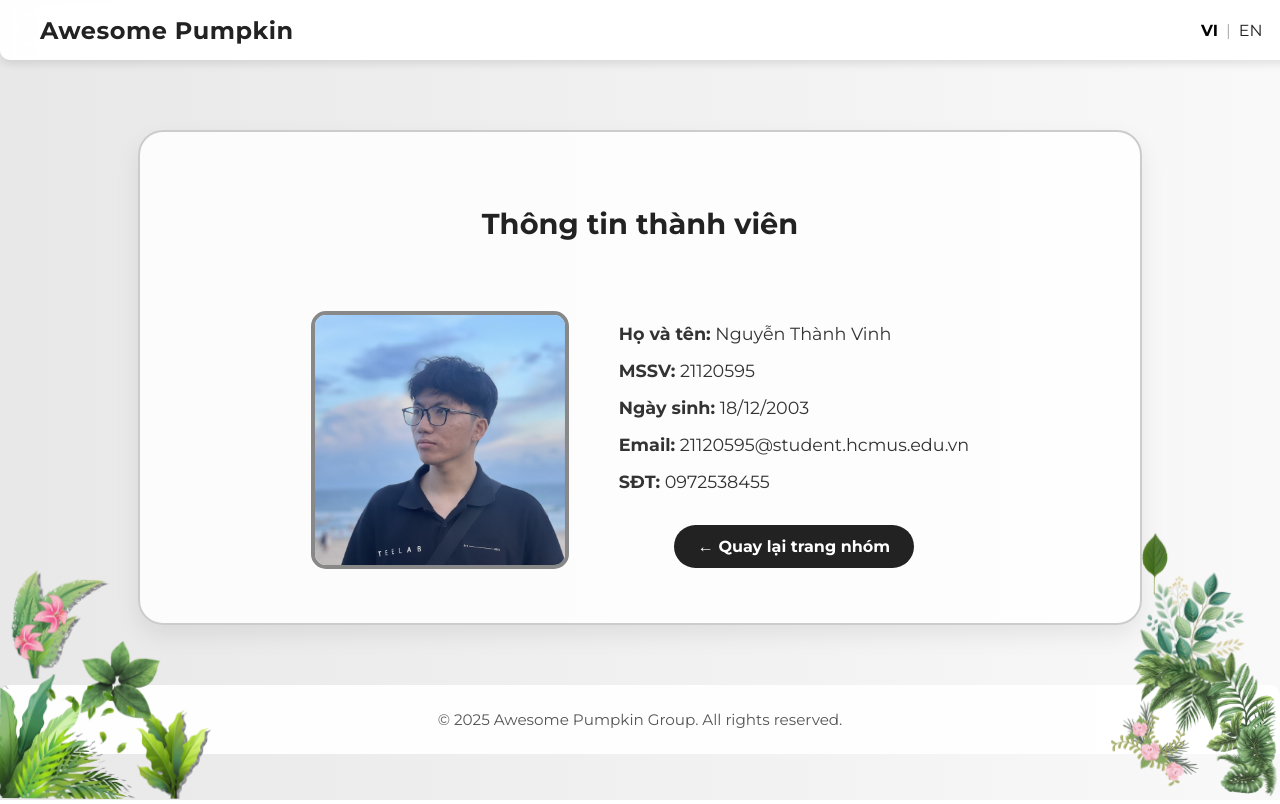
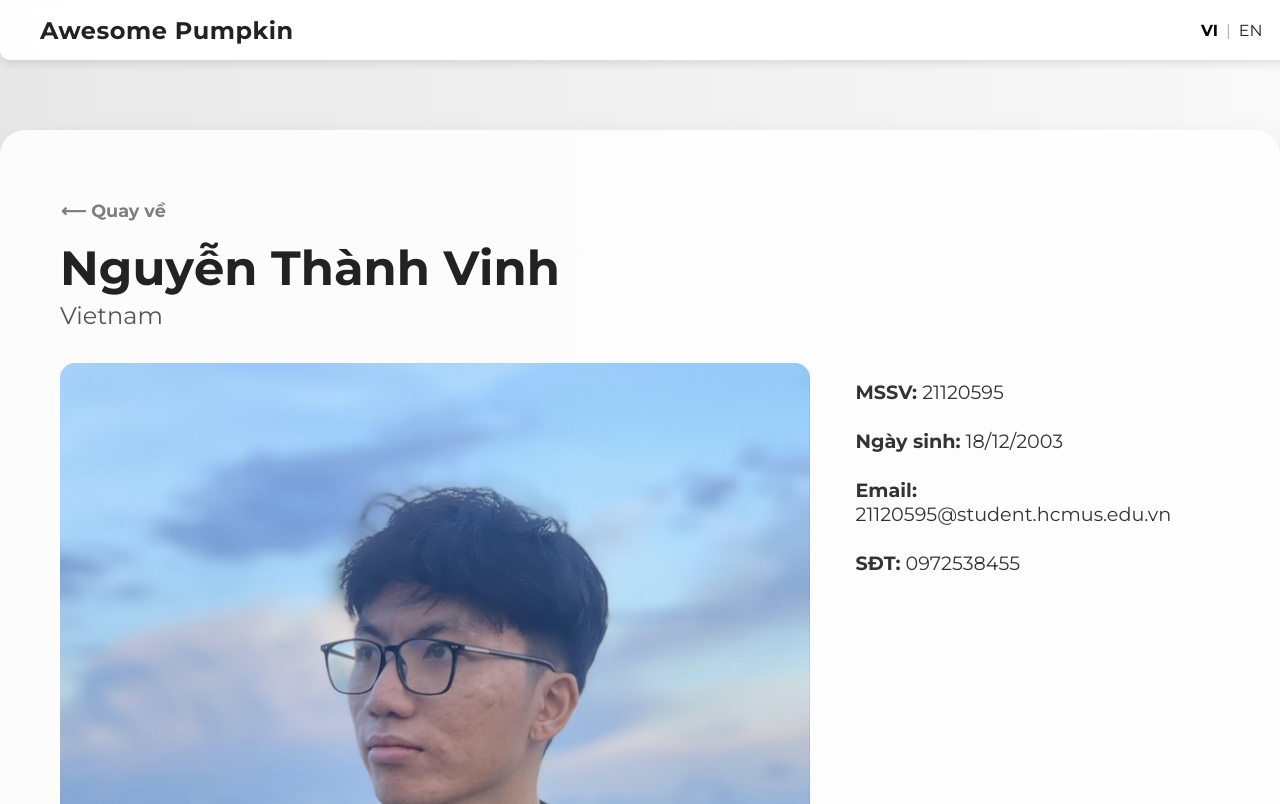
Before and after one commit to ngvinh18/GA02, a plain HTML site: page members/21120595/21120595.html in a window 1280 px wide. Shown: the top 804 px of the page. Drawn offline with Linux system fonts and the light colour scheme.

Commit message:
Mô tả thay đổi, ví dụ: sửa lỗi navbar

```diff
--- a/default.css
+++ b/default.css
@@ -189,70 +189,89 @@ body {
     border-color: #888;
 }
 
-/* ====== Member Info (đóng khung + căn giữa) ====== */
-.member-info-2col {
+/* ====== Member Info Page ====== */
+.member-info {
     display: flex;
-    justify-content: center;
-    align-items: center;
-    gap: 50px;
+    align-items: flex-start;
+    gap: 60px;
     margin: 60px auto;
-    flex-wrap: wrap;
-    max-width: 900px;
-
-    /* 🔲 khung nền */
+    max-width: 1600px;
+    padding: 60px;
     background: #ffffffd9;
-    padding: 50px;
     border-radius: 25px;
-    border: 2px solid #ccc;
-    box-shadow: 0 10px 25px rgba(0, 0, 0, 0.08);
-    text-align: left;
+    box-shadow: 0 15px 35px rgba(0,0,0,0.1);
 }
 
-.member-info-2col .member-photo img {
-    width: 250px;
-    height: 250px;
+/* ====== Ảnh và thông tin ====== */
+.member-info .member-photo {
+    display: flex;
+    flex-direction: column;
+    align-items: flex-start;
+    gap: 8px;
+    min-width: 450px;
+    position: relative;
+}
+
+/* Nút quay về (nhích sang trái 5px, to hơn, mờ) */
+.member-photo .back-btn {
+    display: inline-flex;
+    align-items: center;
+    gap: 4px;
+    padding: 10px 16px;
+    margin-left: -15px; /* nhích sang trái 5px */
+    background: none;
+    color: rgba(0,0,0,0.5);
+    font-weight: bold;
+    font-size: 1.1rem;
+    border-radius: 12px;
+    text-decoration: none;
+    transition: color 0.3s ease, background 0.3s ease;
+}
+
+.member-photo .back-btn:hover {
+    color: rgba(0,0,0,0.8);
+    background: rgba(0,0,0,0.05);
+}
+
+/* Tên và quốc gia */
+.member-photo .member-name {
+    font-size: 3rem;
+    font-weight: 700;
+    color: #222;
+    text-align: left;
+    margin: 0;
+}
+
+.member-photo .country {
+    font-size: 1.5rem;
+    color: #555;
+    text-align: left;
+    margin-top: -4px;
+    margin-bottom: 25px;
+}
+
+/* Ảnh thành viên */
+.member-photo img {
+    width: 750px;
+    height: 750px;
     object-fit: cover;
     border-radius: 15px;
-    border: 4px solid #888;
 }
 
-.member-info-2col .member-details {
+/* Chi tiết thành viên */
+.member-details {
     display: flex;
     flex-direction: column;
-    justify-content: center;
-    max-width: 450px;
+    gap: 25px;
+    max-width: 600px;
+    margin-top: 190px;
+    margin-left: 20px;
 }
 
-.member-info-2col h2 {
-    text-align: center;
-    width: 100%;
-    margin-bottom: 20px;
-    font-size: 1.8rem;
-    color: #222;
-    font-weight: 700;
-}
-
-.member-info-2col .member-details p {
-    font-size: 1.1rem;
-    margin: 8px 0;
+.member-details p {
+    font-size: 1.2rem;
+    margin: 0;
     color: #333;
-}
-
-.member-info-2col .member-details a {
-    margin-top: 25px;
-    align-self: center;
-    display: inline-block;
-    padding: 12px 24px;
-    background: #222;
-    color: #fff;
-    border-radius: 30px;
-    text-decoration: none;
-    font-weight: bold;
-    transition: background 0.3s ease;
-}
-
-.member-info-2col .member-details a:hover {
-    background: #555;
 }
 
 /* ====== Footer ====== */
@@ -314,11 +333,4 @@ footer {
 
 /* 🎨 Bố trí hoa */
 .flower.f4 { left: 0; bottom: 0; width: 140px; height: 140px; background-image: url("images/f4.png"); }
-.flower.f2 { left: 0px; bottom: 120px; width: 120px; height: 120px; background-image: url("images/f2.png"); }
-.flower.f1 { left: 120px; bottom: 0px; width: 100px; height: 100px; background-image: url("images/f1.png"); }
 .flower.f6 { right: 0; bottom: 0; width: 150px; height: 150px; background-image: url("images/f6.png"); }
-.flower.f5 { right: 30px; bottom: 110px; width: 120px; height: 120px; background-image: url("images/f5.png"); }
-.flower.f9 { right: 70px; bottom: 0px; width: 110px; height: 110px; background-image: url("images/f9.png"); }
-.flower.f3 { left: 70px; bottom: 65px; width: 100px; height: 100px; background-image: url("images/f3.png"); }
-.flower.f7 { left: 25px; bottom: 40px; width: 110px; height: 110px; background-image: url("images/f7.png"); }
-.flower.f8 { right: 80px; bottom: 190px; width: 90px; height: 90px; background-image: url("images/f8.png"); }
--- a/members/21120595/21120595.html
+++ b/members/21120595/21120595.html
@@ -5,14 +5,13 @@
     <meta name="viewport" content="width=device-width, initial-scale=1.0">
     <title>Nguyễn Thành Vinh</title>
     <link rel="stylesheet" href="../../default.css">
-    <link href="https://fonts.googleapis.com/css2?family=Montserrat:wght@400;700&display=swap" rel="stylesheet">
 </head>
 <body>
 
     <!-- Navbar -->
     <header class="navbar">
         <div class="nav-left">
-            <a href="../../default.html" class="logo">Awesome Pumpkin</a>
+            <a href="../../index.html" class="logo">Awesome Pumpkin</a>
         </div>
         <div class="nav-right">
             <a href="#" class="active">VI</a>
@@ -21,40 +20,23 @@
         </div>
     </header>
 
-    <!-- Member Info (đã gộp tiêu đề vào khung để căn giữa) -->
-    <section class="member-info-2col">
-        <h2>Thông tin thành viên</h2>
+    <!-- Member Info Section -->
+    <section class="member-info">
         <div class="member-photo">
+            <a href="../../index.html" class="back-btn">⟵ Quay về</a>
+            <h2 class="member-name">Nguyễn Thành Vinh</h2>
+            <div class="country">Vietnam</div>
             <img src="images/profile.jpg" alt="Nguyễn Thành Vinh">
         </div>
+
+        <!-- Chi tiết thành viên -->
         <div class="member-details">
-            <p><strong>Họ và tên:</strong> Nguyễn Thành Vinh</p>
             <p><strong>MSSV:</strong> 21120595</p>
             <p><strong>Ngày sinh:</strong> 18/12/2003</p>
             <p><strong>Email:</strong> 21120595@student.hcmus.edu.vn</p>
             <p><strong>SĐT:</strong> 0972538455</p>
-
-            <a href="../../default.html">← Quay lại trang nhóm</a>
         </div>
     </section>
 
-    <!-- Flowers -->
-    <div class="flowers">
-        <div class="flower f1"></div>
-        <div class="flower f2"></div>
-        <div class="flower f3"></div>
-        <div class="flower f4"></div>
-        <div class="flower f5"></div>
-        <div class="flower f6"></div>
-        <div class="flower f7"></div>
-        <div class="flower f8"></div>
-        <div class="flower f9"></div>
-    </div>
-
-    <!-- Footer -->
-    <footer>
-        &copy; 2025 Awesome Pumpkin Group. All rights reserved.
-    </footer>
-
 </body>
 </html>
```
Also changed, not shown: index.html (+1 -1 lines), members/22120156/22120156.html (+2 -2 lines), members/23120343/23120343.html (+2 -2 lines).
